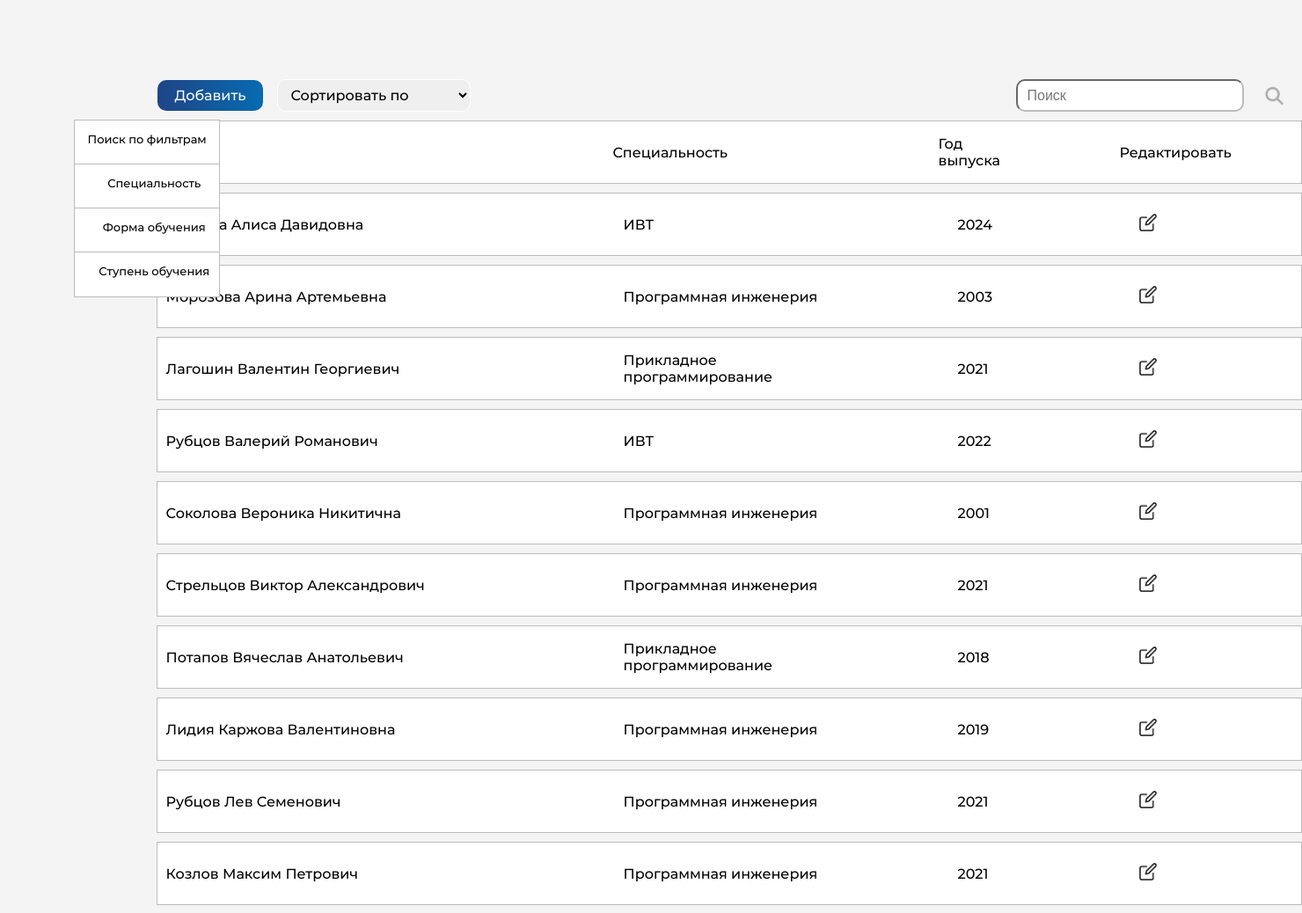
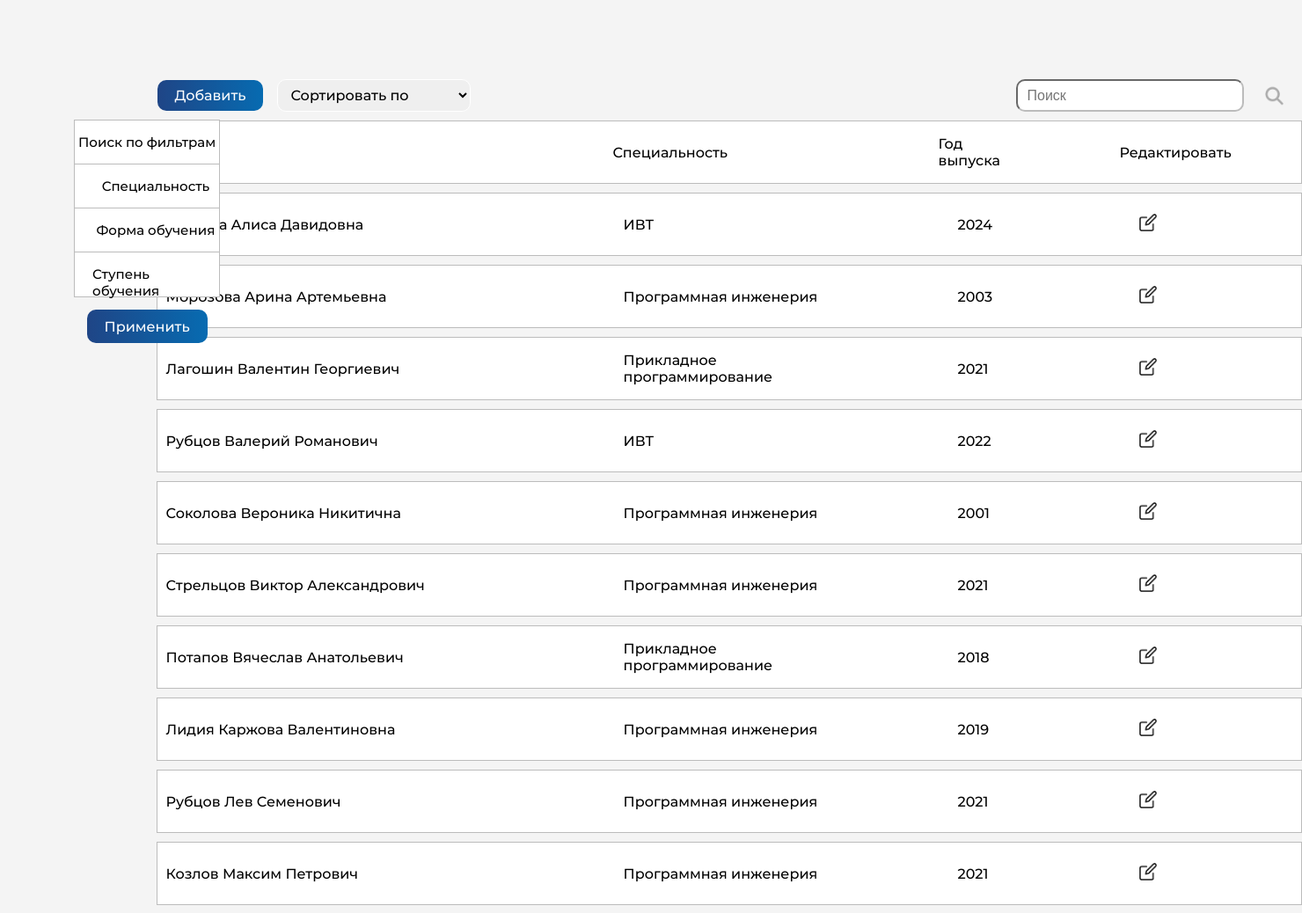
Before and after one commit to enrudae/RTFProject, a Django app: page /students/allStudents/ in a window 1480 px wide. Shown: the part 109-1147 px from the top of the page at 88% size. Run offline with Django 4.2, Linux system fonts and the light colour scheme; a user stored in the database is signed in; data comes from the database, SQL or seed files in the repository; both versions use the stored data as it was after the commit; some web fonts are replaced.

Commit message:
added submit button

```diff
--- a/static/styles/new_style.css
+++ b/static/styles/new_style.css
@@ -5,6 +5,7 @@ body {
 }
 
 .container {
+    font-family: "Montserrat";
     margin-top: 90px;
     display: grid;
     grid-template-columns: 12% auto 5%;
@@ -60,6 +61,21 @@ body {
     font-size: 16px;
     border-color: #ffffff;
     display: flex;
+}
+
+.filter-button {
+    font-family: "Montserrat";
+    position: relative;
+    height: 38px;
+    background-image: linear-gradient(to right, #1F4586, #076BB1);
+    color: white;
+    border-radius: 10px;
+    border: none;
+    font-size: 16px;
+    padding: 5px 20px;
+    margin-top: 15px;
+    text-decoration: none;
+    align-self: flex-start;
 }
 
 .search-input {
@@ -127,7 +143,7 @@ body {
     justify-content: center;
 }
 
-.blue-button:active {
+.blue-button:active, .filter-button:active {
     background-image: linear-gradient(to right, #1F4586, #1F4586);
 }
 
@@ -186,6 +202,7 @@ body {
 }
 
 .left_table {
+    font-family: "Montserrat";
     display: grid;
     grid-template-rows:  37px 10px 50px 50px 50px 50px;
     justify-items: center;
@@ -208,13 +225,14 @@ body {
 }
 
 .naming_filter {
-    font-size: 13px;
+    font-size: 15px;
 }
 
 .dropdown-checkbox .label-title {
-    font-size: 13px;
+    font-size: 15px;
     text-align: left;
-    padding-left: 10%;
+    padding-left: 12%;
+
 }
 
 .label-title {
@@ -249,7 +267,7 @@ body {
     display: block;
 }
 
-.blue-button:hover {
+.blue-button:hover, .filter-button:hover {
     background: linear-gradient(0deg, rgba(0, 0, 0, 0.35), rgba(0, 0, 0, 0.35)), linear-gradient(90deg, #1F4586 0%, #076BB1 100%);
 }
 
--- a/students/templates/students/students_table.html
+++ b/students/templates/students/students_table.html
@@ -63,8 +63,7 @@
                     {% endfor %}
                 </ul>
             </div>
-
-
+        <button class="filter-button">Применить</button>
         </div>
 
         <div class="central">
@@ -119,8 +118,7 @@
         <ul>
             {% if page_obj.has_previous %}
                 <li class="page-num">
-                    <a href="?page=
-                            {{ page_obj.previous_page_number }}{% if query %}&query={{ query }}{% endif %}{% if sort_option %}&sort_option={{ sort_option }}{% endif %}">&lt;</a>
+                    <a href="?{{ request.GET.urlencode }}&page={{ page_obj.previous_page_number }}">&lt;</a>
                 </li>
             {% endif %}
 
@@ -129,16 +127,14 @@
                     <li class="page-num page-num-selected">{{ p }}</li>
                 {% elif p >= page_obj.number|add:-2 and p <= page_obj.number|add:2 %}
                     <li class="page-num">
-                        <a href="?page=
-                                {{ p }}{% if query %}&query={{ query }}{% endif %}{% if sort_option %}&sort_option={{ sort_option }}{% endif %}">{{ p }}</a>
+                        <a href="?{{ request.GET.urlencode }}&page={{ p }}">{{ p }}</a>
                     </li>
                 {% endif %}
             {% endfor %}
 
             {% if page_obj.has_next %}
                 <li class="page-num">
-                    <a href="?page=
-                            {{ page_obj.next_page_number }}{% if query %}&query={{ query }}{% endif %}{% if sort_option %}&sort_option={{ sort_option }}{% endif %}">></a>
+                    <a href="?{{ request.GET.urlencode }}&page={{ page_obj.next_page_number }}">></a>
                 </li>
             {% endif %}
 
```
Also changed, not shown: db.sqlite3.
